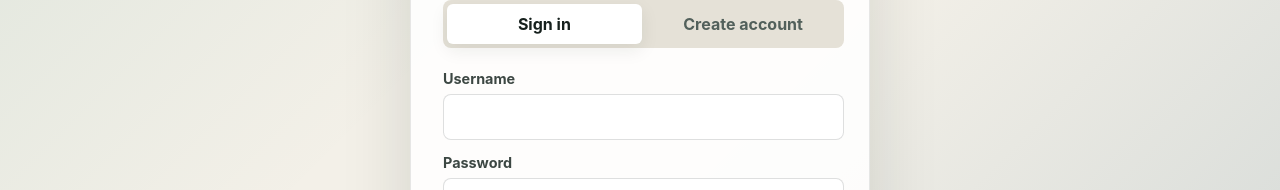
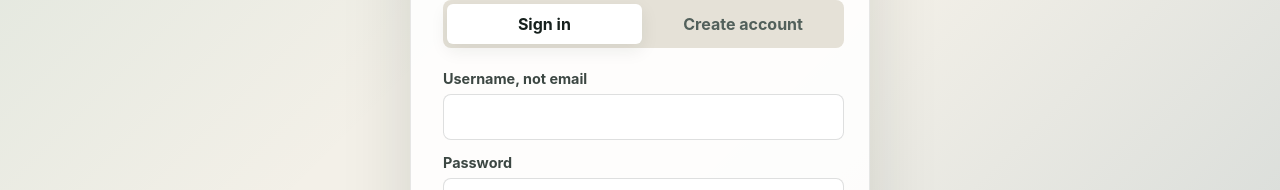
Before and after one commit to idris-umaru/whisperbox-e2ee-messaging, a React (Vite) app: page / in a window 1280 px wide. Shown: the part 376-566 px from the top of the page. Built offline with nearby package versions, Linux system fonts and the light colour scheme; no server answers.

Commit message:
refactor: update login form for private key unlock flow

```diff
--- a/src/components/auth/Login.jsx
+++ b/src/components/auth/Login.jsx
@@ -5,7 +5,7 @@ export function Login({ busy, error, form, onChange, onSubmit }) {
   return (
     <form className="auth-form" onSubmit={onSubmit}>
       <label>
-        Username
+        Username, not email
         <input
           autoComplete="username"
           maxLength={32}
```
